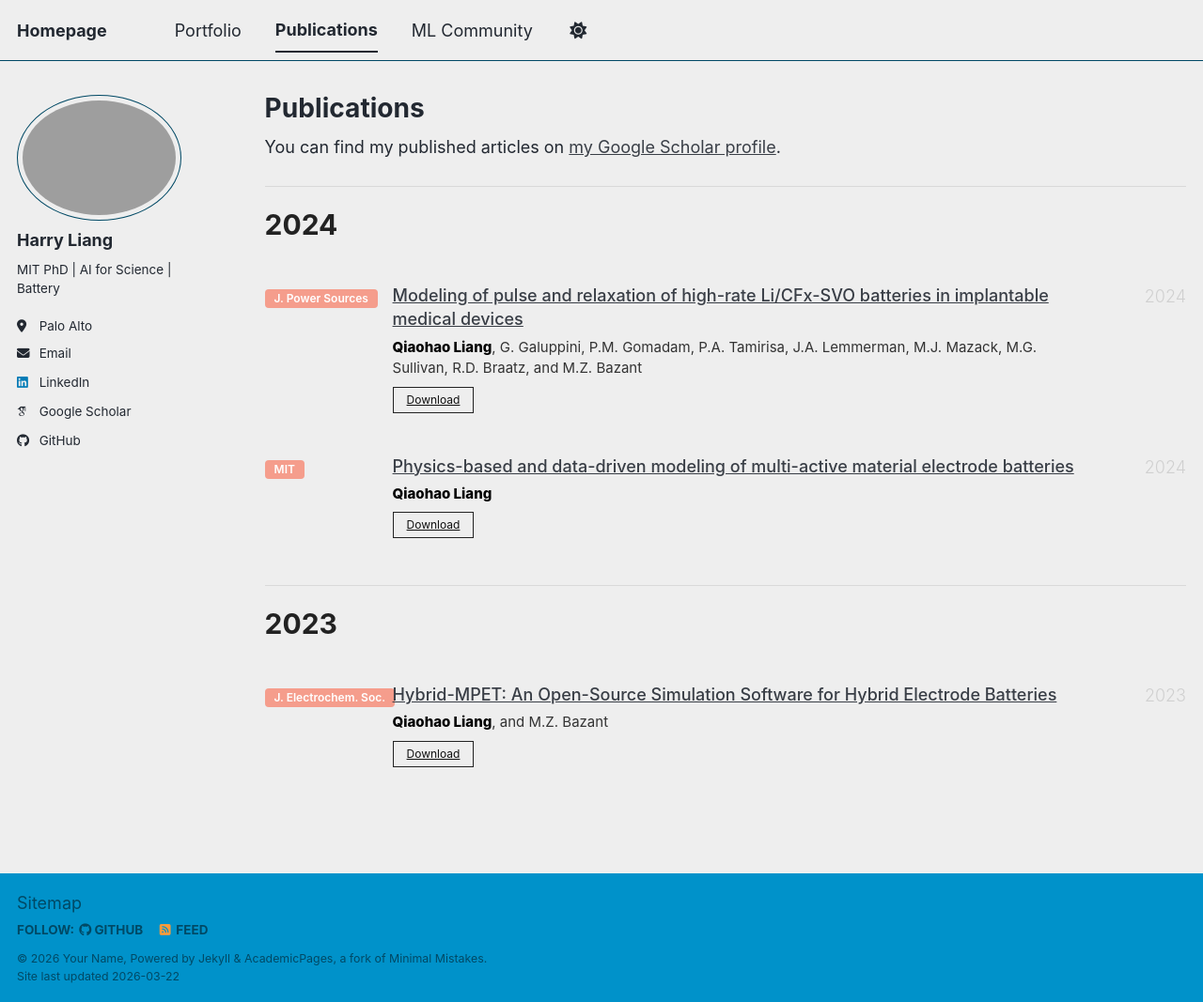
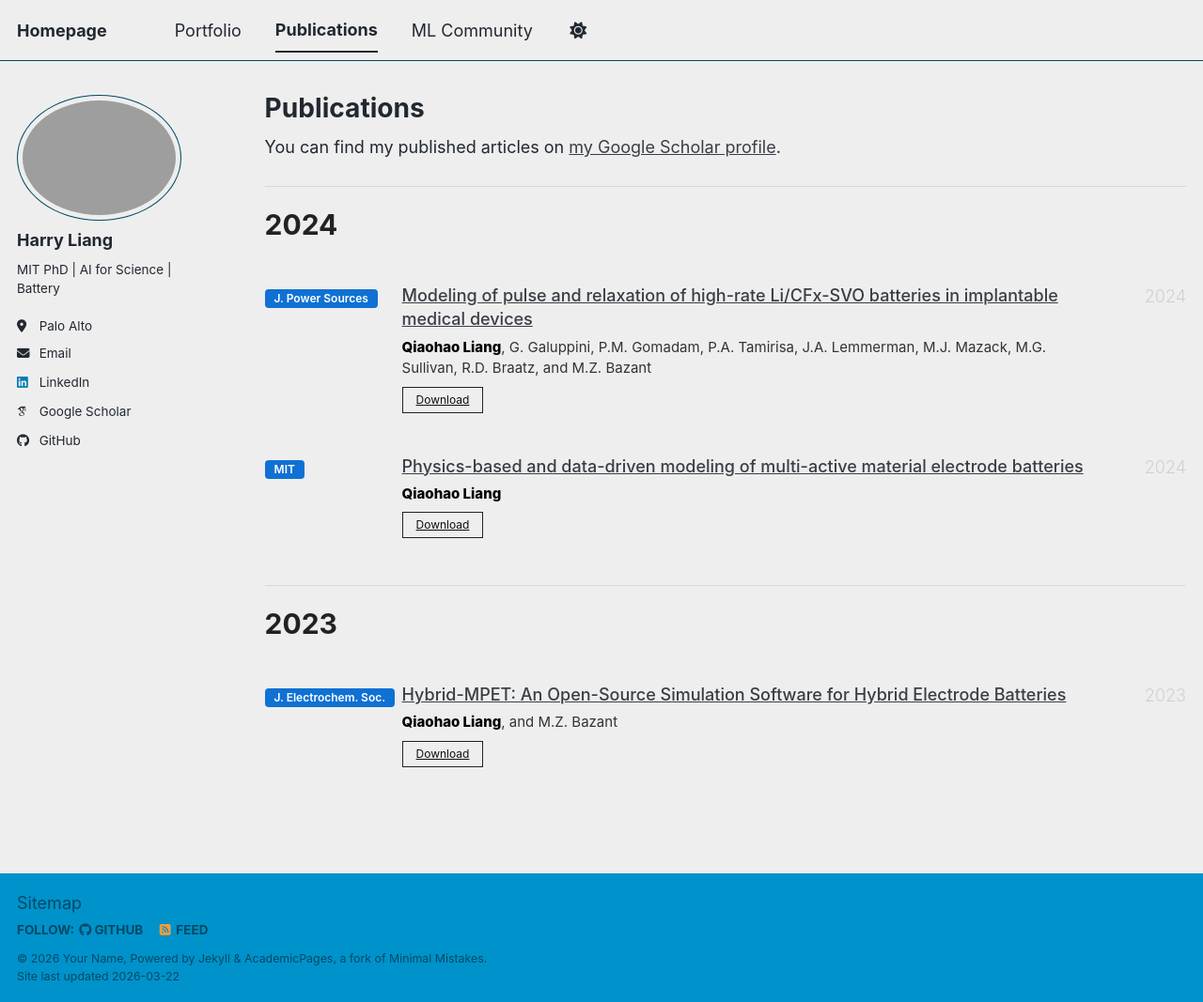
Before and after one commit to HarryQL/HarryQL.github.io, a Jekyll site: the page built from _pages/publications.html, in a window 1280 px wide and 1067 px high. Shown: the whole window at 94% size. Built offline with Jekyll 4.4.1, drawn with Linux system fonts in a browser that asks for light colours; some web fonts are replaced; a script bundle is joined from its source files by our own code; library files that are not in the unit come from our copies.

Commit message:
Update publications.html

```diff
--- a/_pages/publications.html
+++ b/_pages/publications.html
@@ -27,7 +27,7 @@ author_profile: true
 
 .pub-item {
   display: grid;
-  grid-template-columns: 120px 1fr 80px;  /* slightly wider badge column */
+  grid-template-columns: 130px 1fr 80px;  /* slightly wider badge column */
   gap: 16px;
   padding: 22px 0;
   align-items: start;
@@ -35,7 +35,8 @@ author_profile: true
 
 .pub-badge {
   display: inline-block;
-  background: #F59D8C;   /* 🔥 your requested color */
+  margin-top: 4px;
+  background: #0F71D4;
   color: #fff;
   font-size: 12px;
   font-weight: 600;
@@ -93,7 +94,7 @@ author_profile: true
   text-align: right;
 }
 
-@media (max-width: 768px) {
+@media (max-width: 838px) {
   .pub-item {
     grid-template-columns: 1fr;
   }
```
